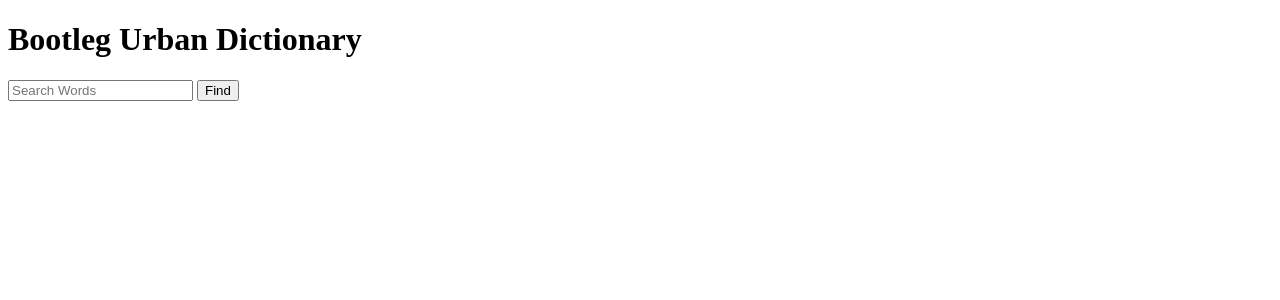
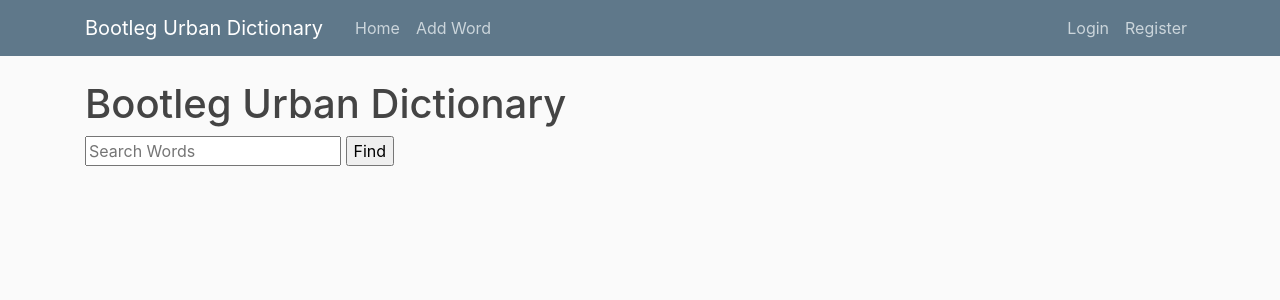
Before and after one commit to xpyrosh/joey, a Django app: page /UDictionary/ in a window 1280 px wide. Shown: the top 300 px of the page. Run offline with Django 3.2, Linux system fonts and the light colour scheme; data that the repository does not hold is empty; some libraries are stand-ins or nearby versions.

Commit message:
Added main.css and base.html then made home.html and addword.html extend base so we can have nicer formatting

```diff
--- /dev/null
+++ b/Dictionary/static/Dictionary/main.css
@@ -0,0 +1,84 @@
+body {
+  background: #fafafa;
+  color: #333333;
+  margin-top: 5rem;
+}
+
+h1, h2, h3, h4, h5, h6 {
+  color: #444444;
+}
+
+ul {
+  margin: 0;
+}
+
+.bg-steel {
+  background-color: #5f788a;
+}
+
+.site-header .navbar-nav .nav-link {
+  color: #cbd5db;
+}
+
+.site-header .navbar-nav .nav-link:hover {
+  color: #ffffff;
+}
+
+.site-header .navbar-nav .nav-link.active {
+  font-weight: 500;
+}
+
+.content-section {
+  background: #ffffff;
+  padding: 10px 20px;
+  border: 1px solid #dddddd;
+  border-radius: 3px;
+  margin-bottom: 20px;
+}
+
+.article-title {
+  color: #444444;
+}
+
+a.article-title:hover {
+  color: #428bca;
+  text-decoration: none;
+}
+
+.article-content {
+  white-space: pre-line;
+}
+
+.article-img {
+  height: 65px;
+  width: 65px;
+  margin-right: 16px;
+}
+
+.article-metadata {
+  padding-bottom: 1px;
+  margin-bottom: 4px;
+  border-bottom: 1px solid #e3e3e3
+}
+
+.article-metadata a:hover {
+  color: #333;
+  text-decoration: none;
+}
+
+.article-svg {
+  width: 25px;
+  height: 25px;
+  vertical-align: middle;
+}
+
+.account-img {
+  height: 125px;
+  width: 125px;
+  margin-right: 20px;
+  margin-bottom: 16px;
+}
+
+.account-heading {
+  font-size: 2.5rem;
+}
--- /dev/null
+++ b/Dictionary/templates/Dictionary/base.html
@@ -0,0 +1,59 @@
+{% load static %}
+<!DOCTYPE html>
+<html>
+<head>
+
+    <!-- Required meta tags -->
+    <meta charset="utf-8">
+    <meta name="viewport" content="width=device-width, initial-scale=1, shrink-to-fit=no">
+
+    <!-- Bootstrap CSS -->
+    <link rel="stylesheet" href="https://maxcdn.bootstrapcdn.com/bootstrap/4.0.0/css/bootstrap.min.css" integrity="sha384-Gn5384xqQ1aoWXA+058RXPxPg6fy4IWvTNh0E263XmFcJlSAwiGgFAW/dAiS6JXm" crossorigin="anonymous">
+
+    <link rel="stylesheet" type="text/css" href="{% static 'Dictionary/main.css'%}">
+
+    {% if title %}
+        <title>UDictionary - {{ title }}</title>
+    {% else %}
+        <title>UDictionary</title>
+    {% endif %}
+
+</head>
+<body>
+    <header class="site-header">
+      <nav class="navbar navbar-expand-md navbar-dark bg-steel fixed-top">
+        <div class="container">
+          <a class="navbar-brand mr-4" href="{% url 'UDictionary:index' %}">Bootleg Urban Dictionary</a>
+          <button class="navbar-toggler" type="button" data-toggle="collapse" data-target="#navbarToggle" aria-controls="navbarToggle" aria-expanded="false" aria-label="Toggle navigation">
+          <span class="navbar-toggler-icon"></span>
+          </button>
+          <div class="collapse navbar-collapse" id="navbarToggle">
+            <div class="navbar-nav mr-auto">
+              <a class="nav-item nav-link" href="{% url 'UDictionary:index' %}">Home</a>
+              <a class="nav-item nav-link" href="{% url 'UDictionary:addword' %}">Add Word</a>
+            </div>
+            <!-- Navbar Right Side -->
+            <div class="navbar-nav">
+              <a class="nav-item nav-link" href="#">Login</a>
+              <a class="nav-item nav-link" href="#">Register</a>
+            </div>
+          </div>
+        </div>
+      </nav>
+    </header>
+    <main role="main" class="container">
+      <div class="row">
+        <div class="col-md-8">
+          {% block content %}{% endblock %}
+        </div>
+      </div>
+    </main>
+
+     <!-- Optional JavaScript -->
+    <!-- jQuery first, then Popper.js, then Bootstrap JS -->
+    <script src="https://code.jquery.com/jquery-3.2.1.slim.min.js" integrity="sha384-KJ3o2DKtIkvYIK3UENzmM7KCkRr/rE9/Qpg6aAZGJwFDMVNA/GpGFF93hXpG5KkN" crossorigin="anonymous"></script>
+    <script src="https://cdnjs.cloudflare.com/ajax/libs/popper.js/1.12.9/umd/popper.min.js" integrity="sha384-ApNbgh9B+Y1QKtv3Rn7W3mgPxhU9K/ScQsAP7hUibX39j7fakFPskvXusvfa0b4Q" crossorigin="anonymous"></script>
+    <script src="https://maxcdn.bootstrapcdn.com/bootstrap/4.0.0/js/bootstrap.min.js" integrity="sha384-JZR6Spejh4U02d8jOt6vLEHfe/JQGiRRSQQxSfFWpi1MquVdAyjUar5+76PVCmYl" crossorigin="anonymous"></script>
+
+</body>
+</html>
--- a/Dictionary/templates/Dictionary/home.html
+++ b/Dictionary/templates/Dictionary/home.html
@@ -1,9 +1,5 @@
-<!DOCTYPE html>
-<html>
-<head>
-    <title>Dictionary</title>
-</head>
-<body>
+{% extends "Dictionary/base.html"%}
+{% block content %}
     <h1>Bootleg Urban Dictionary</h1>
     <form action='.' method="post">{% csrf_token %}
         <input type="text" name="title" placeholder="Search Words">
@@ -18,6 +14,4 @@
             {% endif %}
         {% endfor %}
     {% endfor %}
-
-</body>
-</html>
+{% endblock content %}
```
Also changed, not shown: Dictionary/templates/Dictionary/addword.html (+3 -8 lines).
